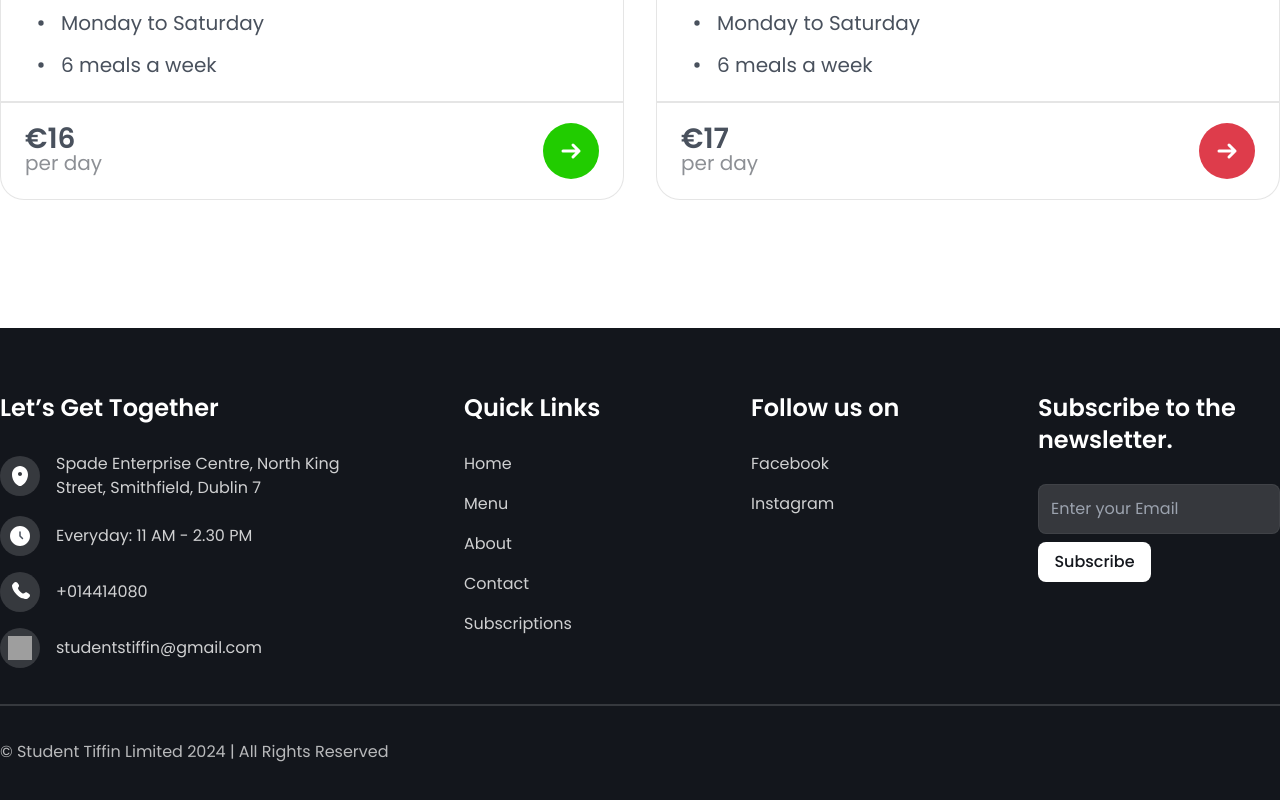
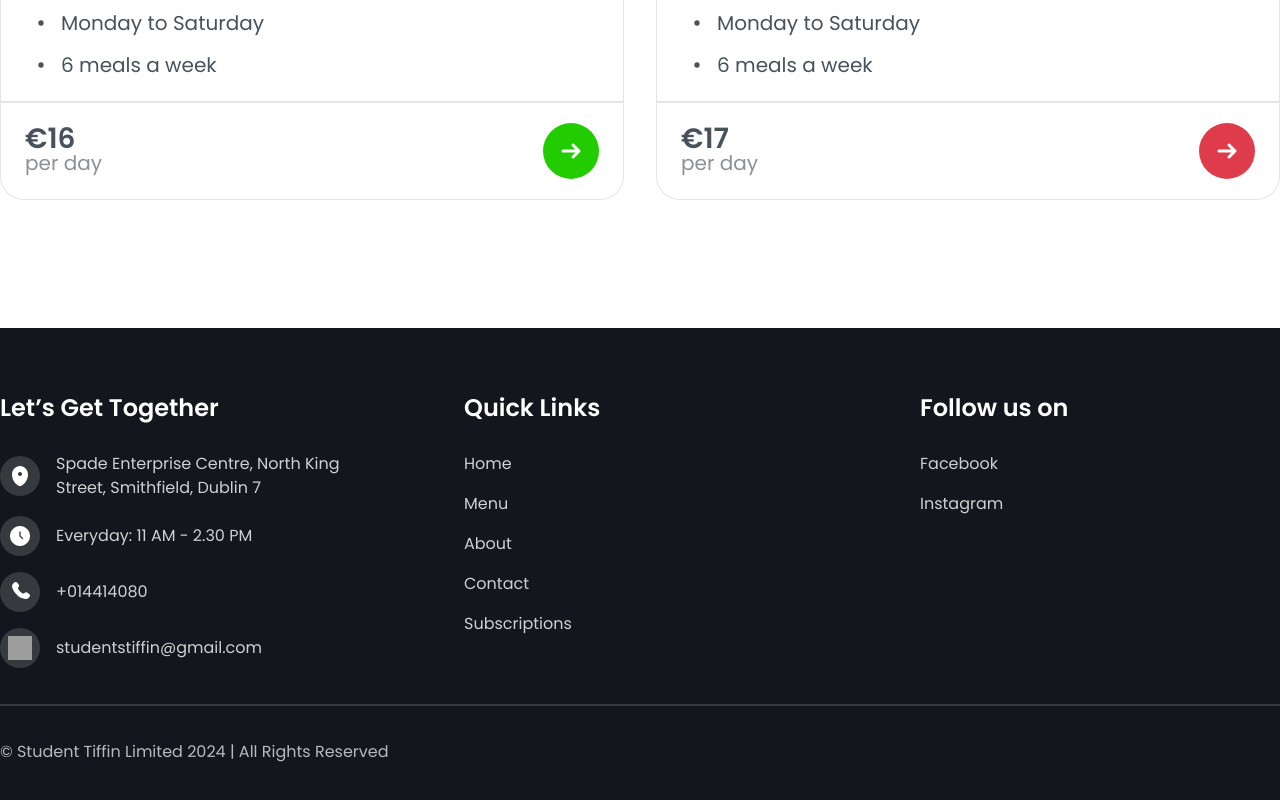
Before and after one commit to rahulsd380/Student-Tiffin-Client, a React (Vite) app: page / in a window 1280 px wide. Shown: the part 3224-4024 px from the top of the page. Built offline with nearby package versions, Linux system fonts and the light colour scheme; grey boxes are pictures that could not be loaded.

Commit message:
Removed subscribe newsletter section

```diff
--- a/src/components/Shared/Footer/Footer.tsx
+++ b/src/components/Shared/Footer/Footer.tsx
@@ -81,7 +81,7 @@
           </div>
 
           {/* Subscribe to the newsletter. */}
-          <div className="w-full">
+          {/* <div className="w-full">
             <h1 className="text-white font-semibold text-2xl leading-8">
               Subscribe to the newsletter.
             </h1>
@@ -97,7 +97,7 @@
                 Subscribe
               </button>
             </div>
-          </div>
+          </div> */}
         </div>
 
         <hr className="border border-[#ffffff26] h-[1px] my-9" />
```
